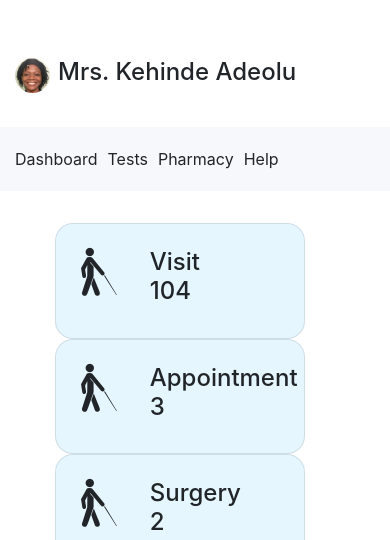
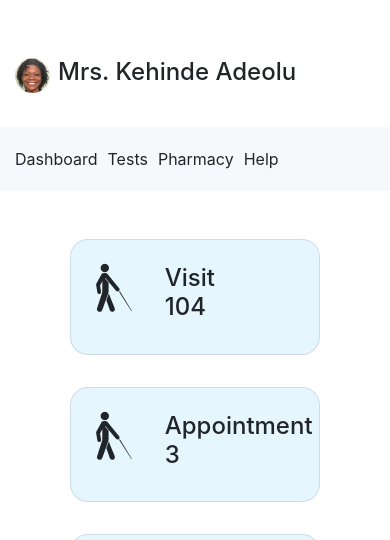
Before and after one commit to shegspear/ivory-cloud-frontend, a plain HTML site: page patientPage.html in a window 390 px wide. Shown: the part 242-782 px from the top of the page. Drawn offline with nearby package versions, Linux system fonts and the light colour scheme.

Commit message:
responsiveness

```diff
--- a/css/patientPage.css
+++ b/css/patientPage.css
@@ -220,13 +220,16 @@ footer {
 
 @media only screen and (max-width: 768px) {
   .info-boxes {
-    margin: 0 auto;
+    margin:1rem auto;
     flex-direction: column;
     align-items: center;
   }
   .box {
-    margin-bottom: 0 1rem auto;
+    margin: 1rem auto;
     align-self: center;
+  }
+  .notes {
+
   }
 }
 @media only screen and (max-width: 1212px) {
```
